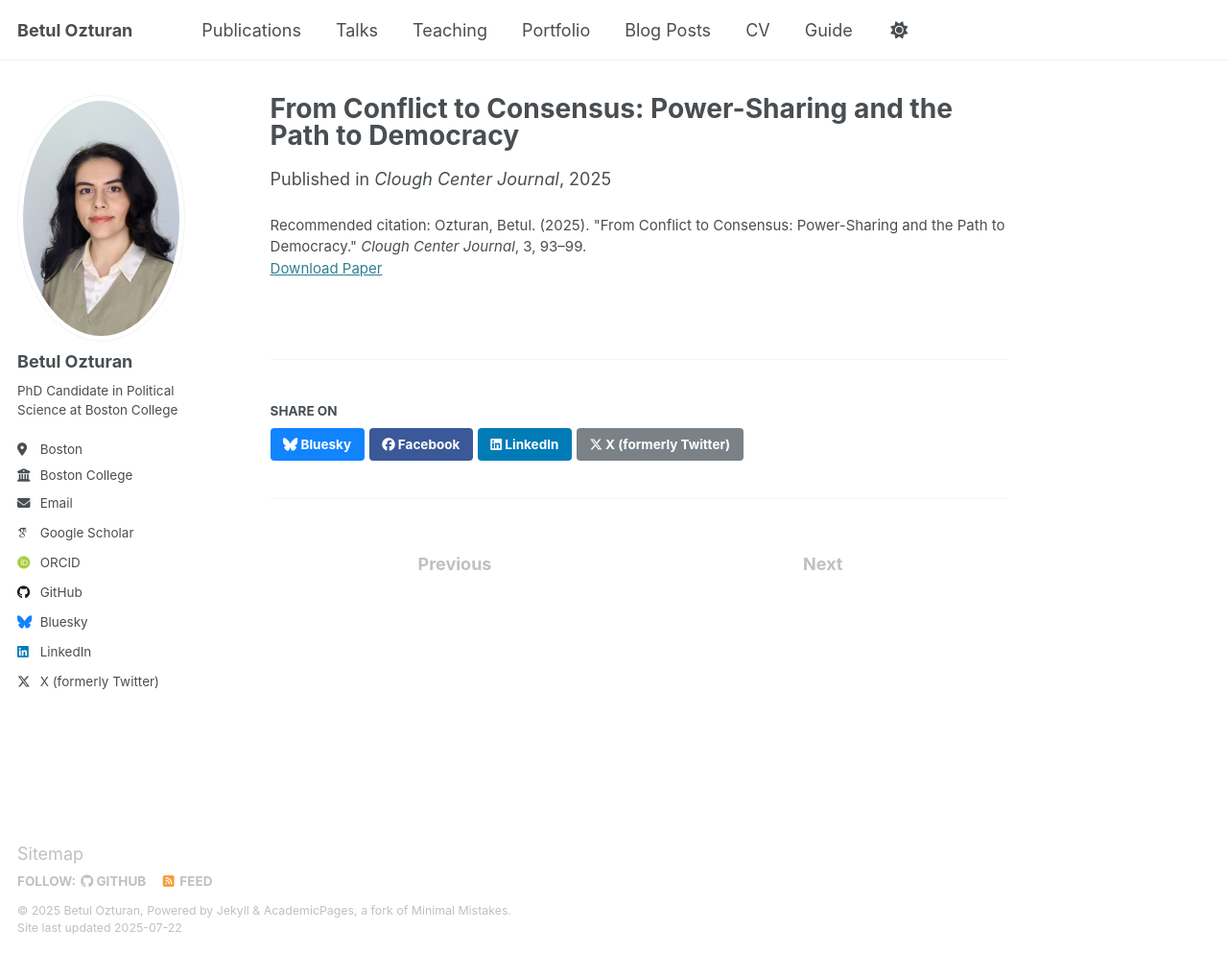
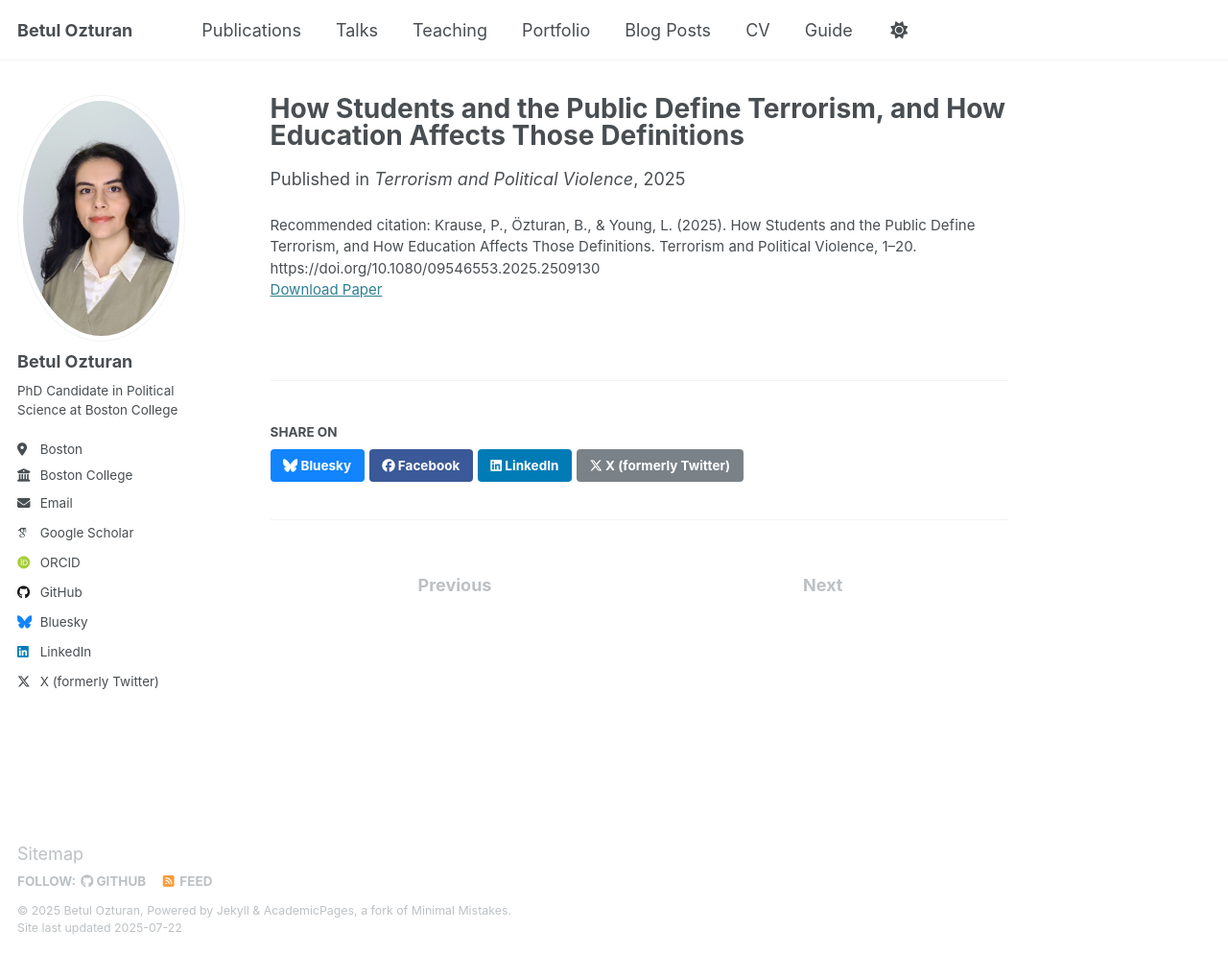
Before and after one commit to betulozturan/betulozturan.github.io, a Jekyll site: the page built from _publications/2011-10-01-paper-title-number-3.md, in a window 1280 px wide and 995 px high. Shown: the whole window at 96% size. Built offline with Jekyll 4.4.1, drawn with Linux system fonts in a browser that asks for light colours; some web fonts are replaced.

Commit message:
Update 2011-10-01-paper-title-number-3.md

```diff
--- a/_publications/2011-10-01-paper-title-number-3.md
+++ b/_publications/2011-10-01-paper-title-number-3.md
@@ -1,11 +1,11 @@
 ---
-title: "From Conflict to Consensus: Power-Sharing and the Path to Democracy"
+title: "How Students and the Public Define Terrorism, and How Education Affects Those Definitions"
 collection: publications
 category: manuscripts
 permalink: /publication/2025-01-01-conflict-to-consensus
 excerpt: 'This paper explores how institutional power-sharing arrangements influence democratic development in post-conflict settings.'
-date: 2025-04-01
-venue: 'Clough Center Journal'
-paperurl: 'http://academicpages.github.io/files/paper_conflict_to_consensus.pdf'
-citation: 'Ozturan, Betul. (2025). "From Conflict to Consensus: Power-Sharing and the Path to Democracy." <i>Clough Center Journal</i>, 3, 93–99.'
+date: 2025-07-09
+venue: 'Terrorism and Political Violence'
+paperurl: 'https://doi.org/10.1080/09546553.2025.2509130'
+citation: 'Krause, P., Özturan, B., & Young, L. (2025). How Students and the Public Define Terrorism, and How Education Affects Those Definitions. Terrorism and Political Violence, 1–20. https://doi.org/10.1080/09546553.2025.2509130'
 ---
```
